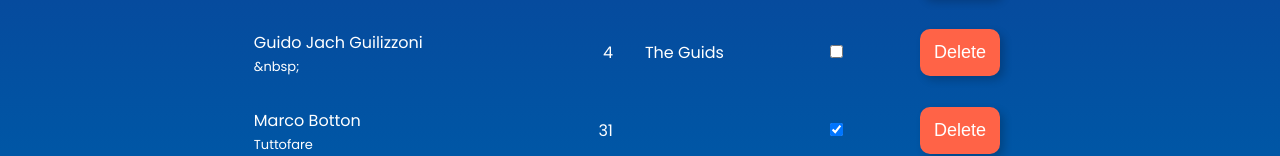
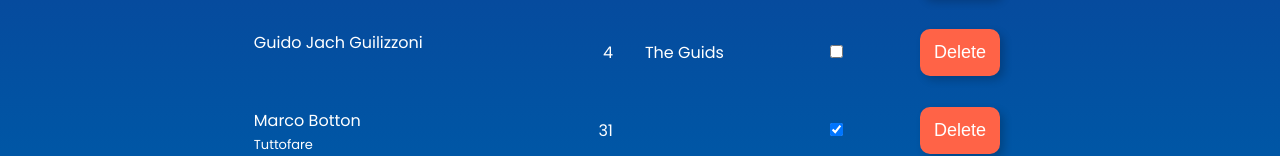
Before and after one commit to Norlandia/employee-tracker, a React (Create React App) app: page / in a window 1280 px wide. Shown: the part 299-455 px from the top of the page. Built offline with nearby package versions, Linux system fonts and the light colour scheme.

Commit message:
fix(Employee.js): fix non breakable space character

```diff
--- a/src/components/Employee.js
+++ b/src/components/Employee.js
@@ -5,7 +5,7 @@ const Employee = (props) => {
     <tr className="employee">
       <td className="employee-name-job">
         <p className="employee-name">{props.employee.name}</p>
-        <p className="employee-job">{props.employee.job ? props.employee.job : '&nbsp;'}</p>
+        <p className="employee-job">{props.employee.job ? props.employee.job : '\xa0'}</p>
       </td>
       <td className="employee-age">{props.employee.age}</td>
       <td className="employee-nickname">{props.employee.nick}</td>
```
